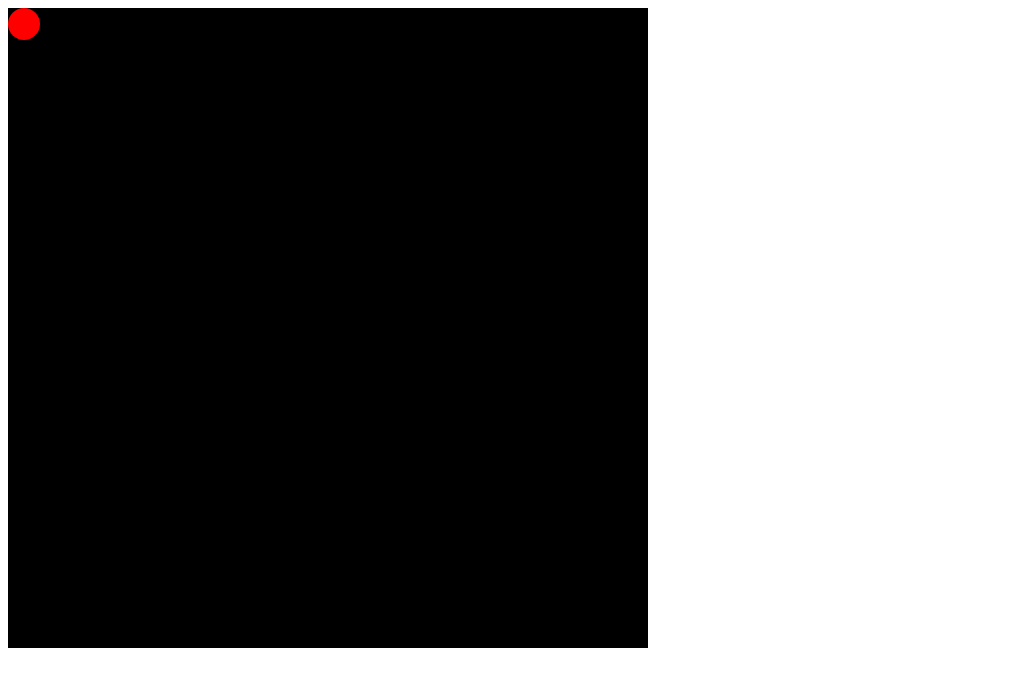
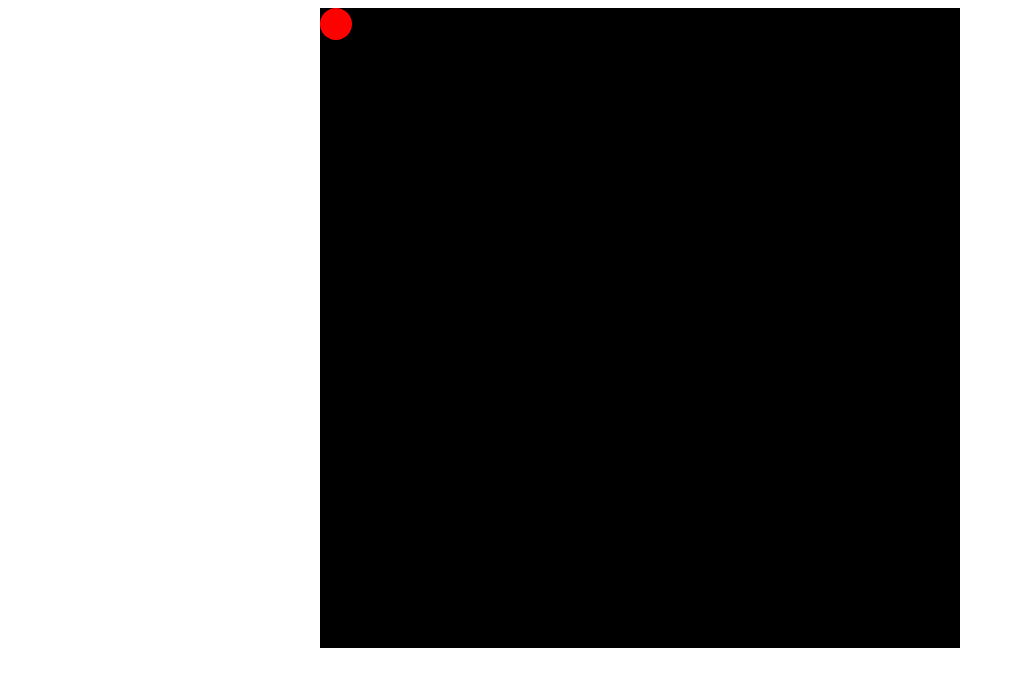
Before and after one commit to josuedurand/LudumDare, a plain HTML site: page index.html in a window 1280 px wide. Shown: the whole page, without its empty margins (0-1015 px from the left). Drawn offline with nearby package versions, Linux system fonts and the light colour scheme.

Commit message:
grid css

```diff
--- a/index.html
+++ b/index.html
@@ -10,8 +10,9 @@
 <body>
 
     <div class="jeu">
-		<div class="character"></div>
-		<div class="tableau">
+        <div class="character"></div>
+        <div class="objectif"></div>
+		<div class="tableau"></div>
     </div>
 
     <script src="https://code.jquery.com/jquery-1.12.0.min.js"></script>
--- a/main.css
+++ b/main.css
@@ -1,7 +1,8 @@
 .jeu{
+    margin: auto;
 	position : relative;
-	width : calc(32px * 5);
-	height : calc(32px * 5);
+	width : calc(32px * 20);
+	height : calc(32px * 20);
 }
 
 .tile {
```
